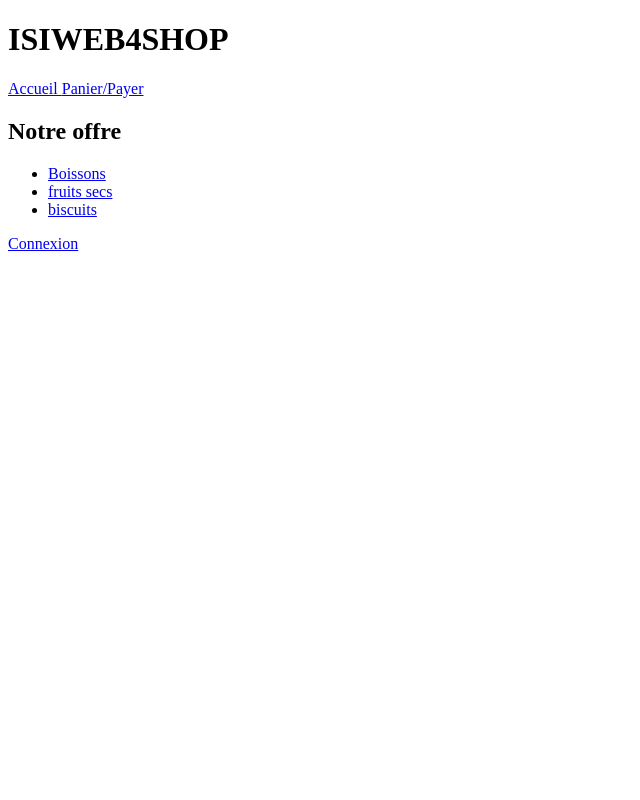
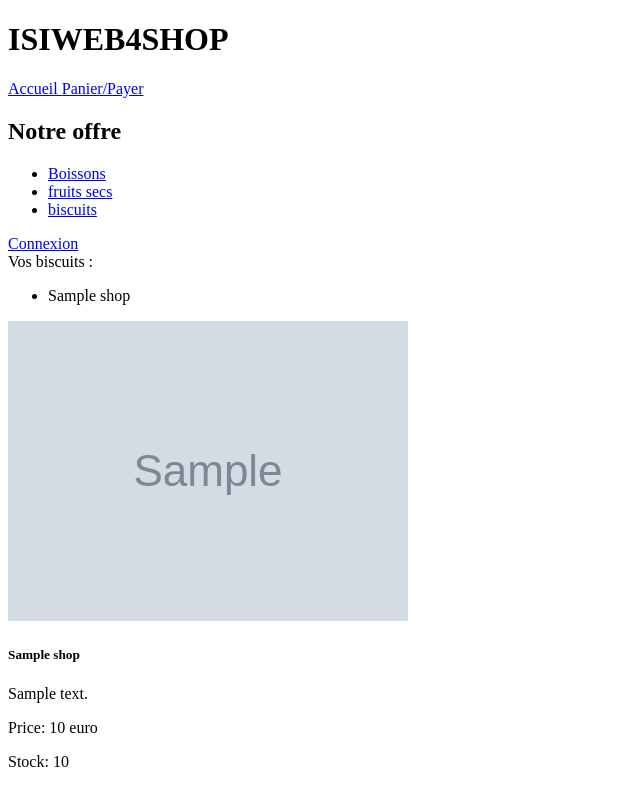
Before and after one commit to antonin-slv/SuperPanier, a PHP site: template vue/biscuits.html.twig in a window 1280 px wide. Shown: the whole page, without its empty margins (0-640 px from the left). Run offline with PHP 8.4, Linux system fonts and the light colour scheme; the template is opened without the code that fills it: most values are stand-ins (such as "Sample title", 1, 10 or a date in 2020); grey boxes marked "Sample" are stand-in pictures; some libraries are stand-ins or nearby versions.

Commit message:
shop data, and modified Modele class BDD

```diff
--- a/controlleur/CtrlShop.php
+++ b/controlleur/CtrlShop.php
@@ -18,6 +18,6 @@ class CtrlShop
     public function afficherShop()
     {
         $shop = $this->shop->getProduits();
-        echo $this->twig->render("$this->page.html.twig", $shop->fetchAll());
+        echo $this->twig->render("$this->page.html.twig", ['shop'=> $shop] );
     }
 }
--- a/controlleur/Routeur.php
+++ b/controlleur/Routeur.php
@@ -32,7 +32,7 @@ class Routeur
                 $ctrlShop->afficherShop();
             }
             elseif ($page == 'panier') {
-                $ctrlPanier = new CtrlPanier();
+                $ctrlPanier = new CtrlPanier($this->twig);
                 $ctrlPanier->afficherPanier();
             }
             else {
--- a/modele/panier.php
+++ b/modele/panier.php
@@ -2,5 +2,9 @@
 require_once('modele/modele.php');
 
 class panier extends Modele {
-
+    private $panier = array();
+    public function __construct() {
+        // $sql = "SELECT * FROM panier";
+        // $this->panier = $this->executerRequete($sql);
+    }
 }
--- a/modele/shop.php
+++ b/modele/shop.php
@@ -16,7 +16,8 @@ class shop extends Modele {
                 $type = 3;
                 break;
         }
-        $sql = "SELECT * FROM products WHERE cat_id = $type";
+        $sql = "SELECT name, image, description, price, quantity FROM products WHERE cat_id = $type;";
+        //$sql = "SELECT * FROM products WHERE cat_id = $type;";
         $this->produits = $this->executerRequete($sql);
     }
 
--- a/vue/biscuits.html.twig
+++ b/vue/biscuits.html.twig
@@ -1 +1,21 @@
 {% extends 'defTemplate.html.twig' %}
+{% block body %}
+    Vos biscuits :
+
+    <ul>
+        {% for biscuit in shop %}
+            <li>{{ biscuit.name }}</li>
+        {% endfor %}
+    </ul>
+    {% for biscuit in shop %}
+        <div class="card">
+            <img src="Contenu/productimages/{{ biscuit.image }}" class="card-img-top" alt="{{ biscuit.name }}">
+            <div class="card-body">
+                <h5 class="card-title">{{ biscuit.name }}</h5>
+                <p class="card-text">{{ biscuit.description }}</p>
+                <p class="card-text">Price: {{ biscuit.price }} euro</p>
+                <p class="card-text">Stock: {{ biscuit.quantity }}</p>
+            </div>
+        </div>
+    {% endfor %}
+{% endblock %}
```
Also changed, not shown: controlleur/CtrlPanier.php (+19 -0 lines), modele/modele.php (+6 -2 lines).
